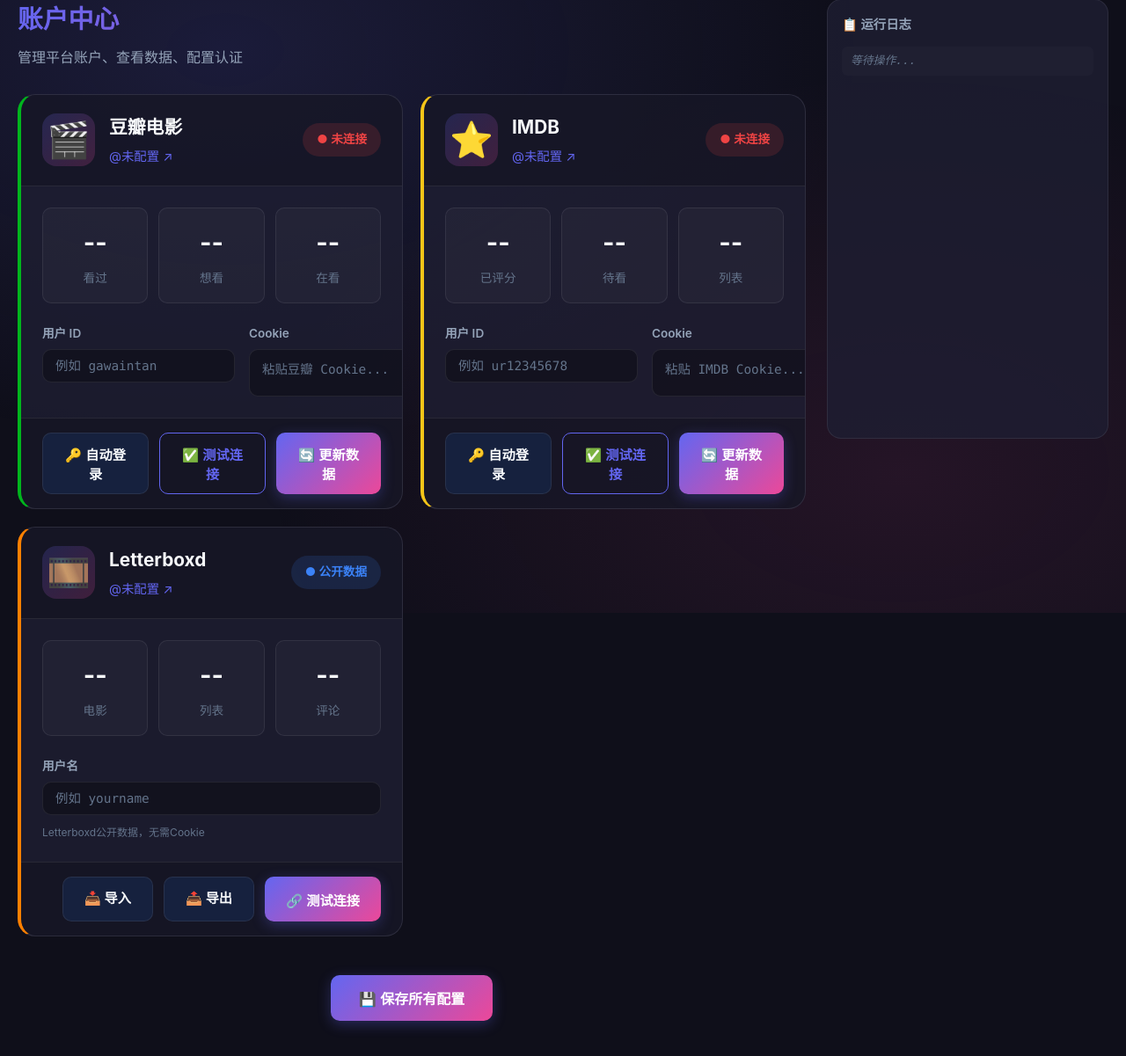
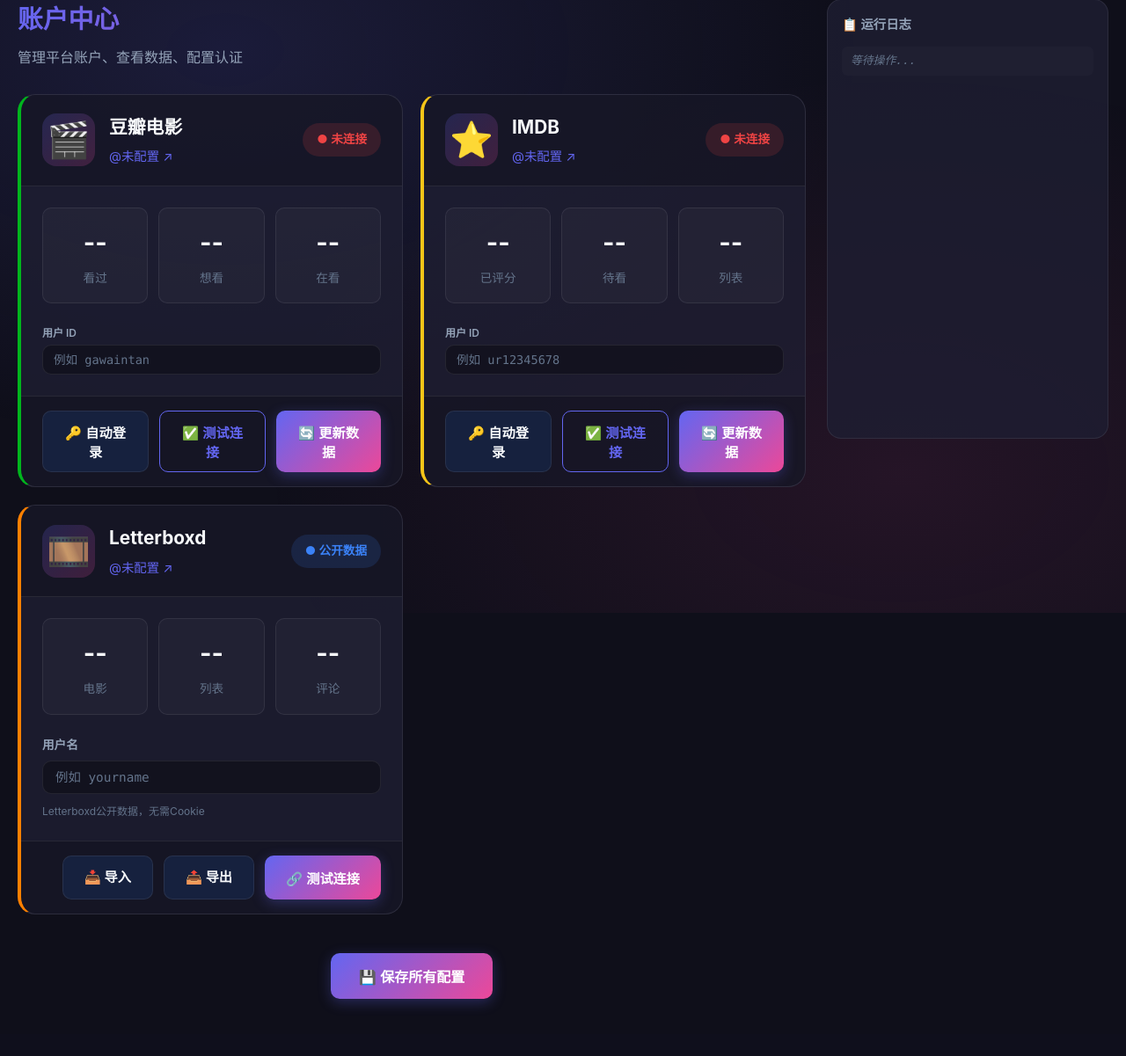
Before and after one commit to Gawain12/CineRecord, a Flask app: page / in a window 1280 px wide. Shown: the part 103-1304 px from the top of the page at 88% size. After the commit the page ends 1249 px from the top, so only its background shows below. Run offline with Flask 3, Linux system fonts and the light colour scheme; some libraries are stand-ins or nearby versions.

Commit message:
fix: hide cookie inputs from main cards, fix fetch button functionality
Main Changes:
- Removed cookie textarea from account cards (kept user ID only)
- Added 'compact' CSS class for simplified config sections
- Renamed Settings page IDs with -config suffix to avoid duplicates
- Updated all JS functions to use appState for cookies:
  - testConnection, triggerSync, triggerFetch, saveConfig, login_complete
- Auto-save config after successful login
- Fetch buttons now work correctly, log shows total count (e.g. 1812 records)

```diff
--- a/web/static/script.js
+++ b/web/static/script.js
@@ -152,14 +152,19 @@ document.addEventListener('DOMContentLoaded', () => {
 
     socket.on('config_loaded', (config) => {
         log('ℹ️ 已加载本地配置', 'info');
-        if (config.douban_user_id) ui.doubanUserId.value = config.douban_user_id;
-        if (config.douban_cookie && !window.freshCookie?.douban) {
-            ui.doubanCookie.value = config.douban_cookie;
-        }
-        if (config.imdb_user_id) ui.imdbUserId.value = config.imdb_user_id;
-        if (config.imdb_cookie && !window.freshCookie?.imdb) {
-            ui.imdbCookie.value = config.imdb_cookie;
-        }
+        // Store in appState for later use
+        appState.douban_cookie = config.douban_cookie || '';
+        appState.imdb_cookie = config.imdb_cookie || '';
+
+        if (config.douban_user_id && ui.doubanUserId) ui.doubanUserId.value = config.douban_user_id;
+        if (config.imdb_user_id && ui.imdbUserId) ui.imdbUserId.value = config.imdb_user_id;
+
+        // Also populate settings page cookie fields if they exist
+        const doubanCookieConfig = document.getElementById('douban-cookie-config');
+        const imdbCookieConfig = document.getElementById('imdb-cookie-config');
+        if (doubanCookieConfig && config.douban_cookie) doubanCookieConfig.value = config.douban_cookie;
+        if (imdbCookieConfig && config.imdb_cookie) imdbCookieConfig.value = config.imdb_cookie;
+
         // Check for existing data files
         socket.emit('check_local_data', config);
         // Update connection status
@@ -190,22 +195,33 @@ document.addEventListener('DOMContentLoaded', () => {
         }
 
         if (data.cookie) {
-            const input = data.platform === 'douban' ? ui.doubanCookie : ui.imdbCookie;
-            if (input) {
-                input.value = data.cookie;
-                highlightElement(input, 'success');
+            // Save to appState
+            appState[`${data.platform}_cookie`] = data.cookie;
+
+            // Update Settings page cookie field
+            const cookieInput = document.getElementById(`${data.platform}-cookie-config`);
+            if (cookieInput) {
+                cookieInput.value = data.cookie;
+                highlightElement(cookieInput, 'success');
             }
 
             if (data.user_id) {
+                // Update main page user ID
                 const userInput = data.platform === 'douban' ? ui.doubanUserId : ui.imdbUserId;
                 if (userInput) {
                     userInput.value = data.user_id;
                     highlightElement(userInput, 'success');
                 }
+                // Also update Settings page
+                const settingsUserInput = document.getElementById(`${data.platform}-user-id-config`);
+                if (settingsUserInput) settingsUserInput.value = data.user_id;
             }
 
             log(`✅ ${data.platform.toUpperCase()} 登录成功`, 'success');
             updateAuthStatus();
+
+            // Auto-save config after successful login
+            saveConfig();
         } else {
             log(`❌ ${data.platform.toUpperCase()} 登录未捕获到 Cookie`, 'error');
         }
@@ -381,10 +397,11 @@ document.addEventListener('DOMContentLoaded', () => {
 
     function testConnection(platform) {
         const btn = platform === 'douban' ? ui.testDoubanBtn : ui.testImdbBtn;
-        const cookie = platform === 'douban' ? ui.doubanCookie?.value : ui.imdbCookie?.value;
+        const cookie = appState[`${platform}_cookie`] || '';
 
         if (!cookie) {
-            log(`❌ 请先输入 ${platform.toUpperCase()} Cookie`, 'error');
+            log(`❌ 请先在设置中配置 ${platform.toUpperCase()} Cookie`, 'error');
+            switchTab('settings');
             return;
         }
 
@@ -408,24 +425,34 @@ document.addEventListener('DOMContentLoaded', () => {
 
     function saveConfig() {
         const configData = {
-            douban_user_id: ui.doubanUserId?.value || '',
-            douban_cookie: ui.doubanCookie?.value || '',
-            imdb_user_id: ui.imdbUserId?.value || '',
-            imdb_cookie: ui.imdbCookie?.value || '',
+            douban_user_id: ui.doubanUserId?.value || document.getElementById('douban-user-id-config')?.value || '',
+            douban_cookie: document.getElementById('douban-cookie-config')?.value || appState.douban_cookie || '',
+            imdb_user_id: ui.imdbUserId?.value || document.getElementById('imdb-user-id-config')?.value || '',
+            imdb_cookie: document.getElementById('imdb-cookie-config')?.value || appState.imdb_cookie || '',
         };
+        // Update appState
+        appState.douban_cookie = configData.douban_cookie;
+        appState.imdb_cookie = configData.imdb_cookie;
+
         socket.emit('save_config', configData);
         log('💾 配置已保存', 'success');
         highlightElement(ui.saveConfigBtn, 'success');
     }
 
     function triggerFetch(platform) {
-        const cookie = platform === 'douban' ? ui.doubanCookie?.value : ui.imdbCookie?.value;
+        // Get userId from current page
         const userId = platform === 'douban' ? ui.doubanUserId?.value : ui.imdbUserId?.value;
+        // Get cookie from settings tab (fallback to appState)
+        const cookieEl = document.getElementById(`${platform}-cookie-config`);
+        const cookie = cookieEl?.value || appState[`${platform}_cookie`] || '';
 
-        if (!cookie || !userId) {
-            log(`❌ 请提供 ${platform.toUpperCase()} 的 User ID 和 Cookie`, 'error');
-            switchTab('accounts');
+        if (!userId) {
+            log(`❌ 请提供 ${platform.toUpperCase()} 的 User ID`, 'error');
             return;
+        }
+
+        if (!cookie) {
+            log(`⚠️ 未配置 Cookie，尝试获取公开数据...`, 'info');
         }
 
         setButtonsState(true);
@@ -454,8 +481,8 @@ document.addEventListener('DOMContentLoaded', () => {
             direction: ui.syncDirection?.value || 'douban-to-imdb',
             is_dry_run: isDryRun,
             sync_mode: document.getElementById('sync-mode')?.value || 'ratings_only',
-            douban_cookie: ui.doubanCookie?.value || '',
-            imdb_cookie: ui.imdbCookie?.value || ''
+            douban_cookie: appState.douban_cookie || '',
+            imdb_cookie: appState.imdb_cookie || ''
         });
     }
 
--- a/web/static/style.css
+++ b/web/static/style.css
@@ -1693,6 +1693,26 @@ a.profile-stat.clickable:hover .stat-label {
     margin-top: 4px;
 }
 
+/* Compact Config Section (no cookie, just user ID) */
+.config-section.compact {
+    grid-template-columns: 1fr;
+    gap: 8px;
+    margin-bottom: 0;
+}
+
+.config-section.compact .config-row {
+    gap: 4px;
+}
+
+.config-section.compact label {
+    font-size: 0.75rem;
+}
+
+.config-section.compact input {
+    padding: 8px 12px;
+    font-size: 0.85rem;
+}
+
 /* Card Actions */
 .platform-full-card .card-actions {
     display: flex;
--- a/web/templates/index.html
+++ b/web/templates/index.html
@@ -78,15 +78,11 @@
                                     </a>
                                 </div>
 
-                                <!-- Config Section -->
-                                <div class="config-section">
+                                <!-- Config Section (simplified - cookie in settings) -->
+                                <div class="config-section compact">
                                     <div class="config-row">
                                         <label for="douban-user-id">用户 ID</label>
                                         <input type="text" id="douban-user-id" placeholder="例如 gawaintan">
-                                    </div>
-                                    <div class="config-row">
-                                        <label for="douban-cookie">Cookie</label>
-                                        <textarea id="douban-cookie" placeholder="粘贴豆瓣 Cookie..." rows="2"></textarea>
                                     </div>
                                 </div>
                             </div>
@@ -130,15 +126,11 @@
                                     </a>
                                 </div>
 
-                                <!-- Config Section -->
-                                <div class="config-section">
+                                <!-- Config Section (simplified - cookie in settings) -->
+                                <div class="config-section compact">
                                     <div class="config-row">
                                         <label for="imdb-user-id">用户 ID</label>
                                         <input type="text" id="imdb-user-id" placeholder="例如 ur12345678">
-                                    </div>
-                                    <div class="config-row">
-                                        <label for="imdb-cookie">Cookie</label>
-                                        <textarea id="imdb-cookie" placeholder="粘贴 IMDB Cookie..." rows="2"></textarea>
                                     </div>
                                 </div>
                             </div>
@@ -424,15 +416,17 @@
                                     <span class="auth-status" id="settings-douban-status">未配置</span>
                                 </div>
                                 <div class="form-group">
-                                    <textarea id="douban-cookie" placeholder="粘贴豆瓣 Cookie..." rows="3"></textarea>
+                                    <textarea id="douban-cookie-config" placeholder="粘贴豆瓣 Cookie..."
+                                        rows="3"></textarea>
                                 </div>
                                 <div class="form-group">
-                                    <label for="douban-user-id">用户 ID</label>
-                                    <input type="text" id="douban-user-id" placeholder="例如 gawaintan">
+                                    <label for="douban-user-id-config">用户 ID</label>
+                                    <input type="text" id="douban-user-id-config" placeholder="例如 gawaintan">
                                 </div>
                                 <div class="form-actions">
-                                    <button class="btn btn-secondary btn-sm" id="login-douban-btn">🔑 自动登录</button>
-                                    <button class="btn btn-primary btn-sm" id="test-douban-btn">✅ 测试</button>
+                                    <button class="btn btn-secondary btn-sm" id="login-douban-settings-btn">🔑
+                                        自动登录</button>
+                                    <button class="btn btn-primary btn-sm" id="test-douban-settings-btn">✅ 测试</button>
                                 </div>
                             </div>
 
@@ -444,15 +438,17 @@
                                     <span class="auth-status" id="settings-imdb-status">未配置</span>
                                 </div>
                                 <div class="form-group">
-                                    <textarea id="imdb-cookie" placeholder="粘贴 IMDB Cookie..." rows="3"></textarea>
+                                    <textarea id="imdb-cookie-config" placeholder="粘贴 IMDB Cookie..."
+                                        rows="3"></textarea>
                                 </div>
                                 <div class="form-group">
-                                    <label for="imdb-user-id">用户 ID</label>
-                                    <input type="text" id="imdb-user-id" placeholder="例如 ur12345678">
+                                    <label for="imdb-user-id-config">用户 ID</label>
+                                    <input type="text" id="imdb-user-id-config" placeholder="例如 ur12345678">
                                 </div>
                                 <div class="form-actions">
-                                    <button class="btn btn-secondary btn-sm" id="login-imdb-btn">🔑 自动登录</button>
-                                    <button class="btn btn-primary btn-sm" id="test-imdb-btn">✅ 测试</button>
+                                    <button class="btn btn-secondary btn-sm" id="login-imdb-settings-btn">🔑
+                                        自动登录</button>
+                                    <button class="btn btn-primary btn-sm" id="test-imdb-settings-btn">✅ 测试</button>
                                 </div>
                             </div>
 
```
